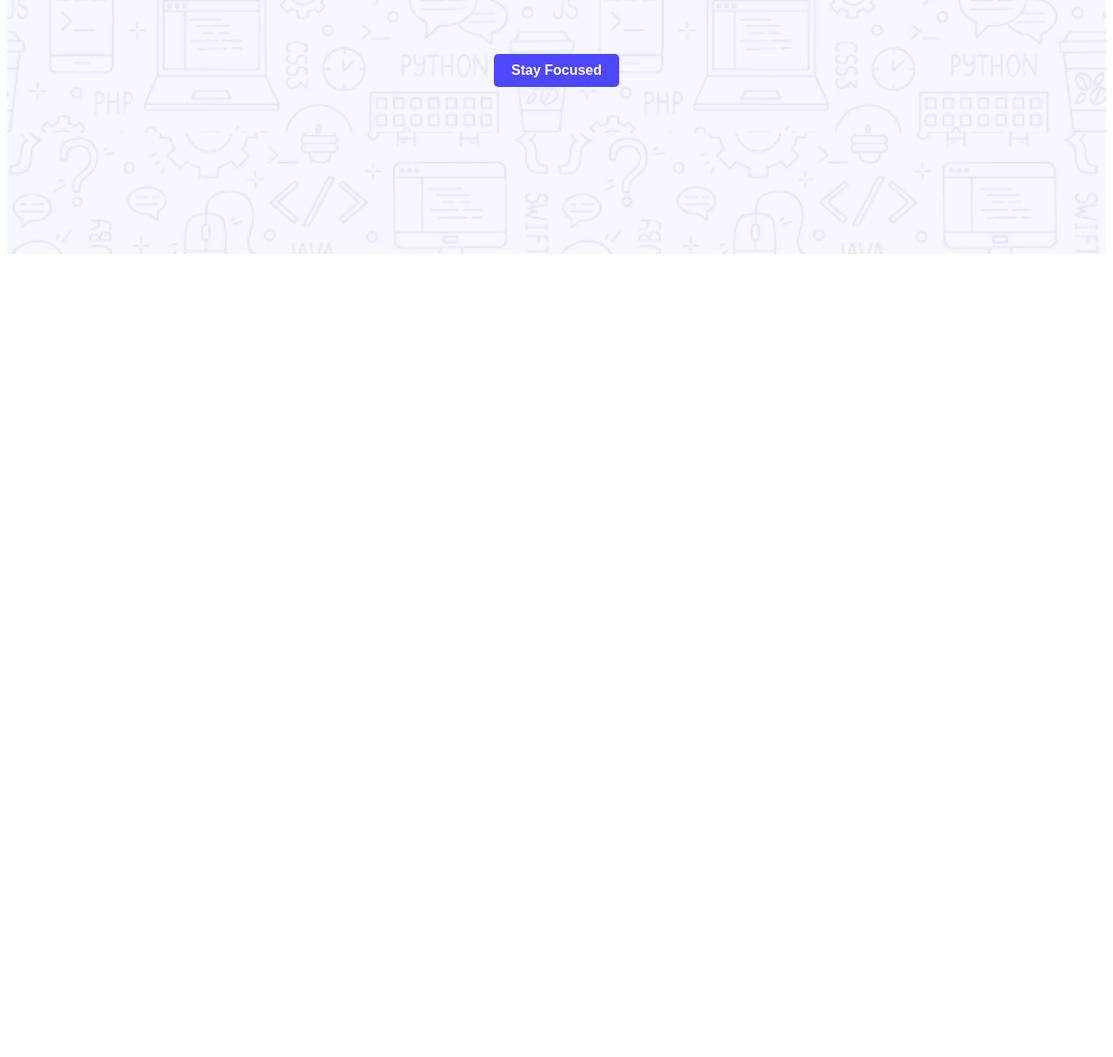
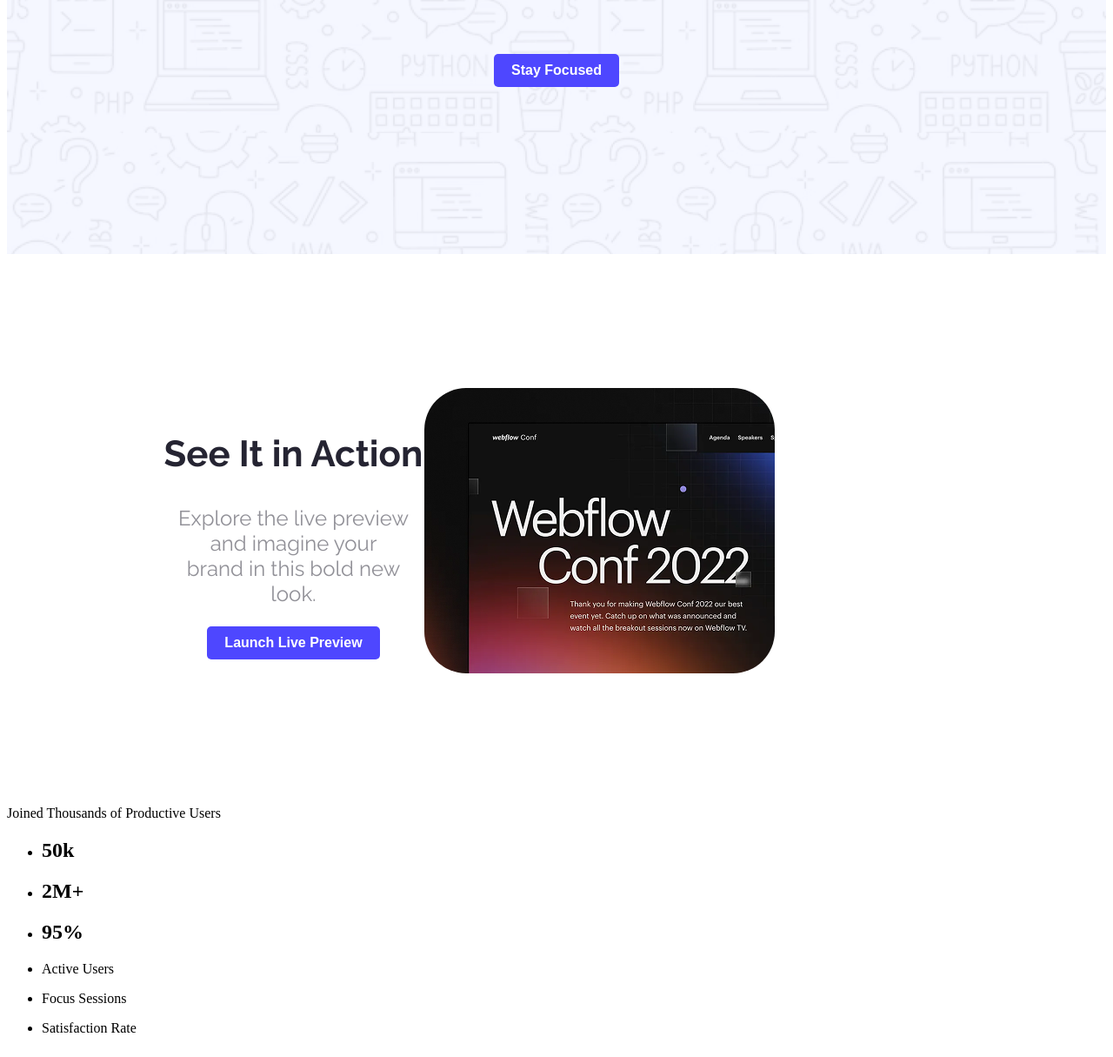
Before and after one commit to Toyon1/Assingment, a plain HTML site: page index.html in a window 1280 px wide. Shown: the part 1000-2215 px from the top of the page at 87% size. Before the commit the page ends 1300 px from the top, so only its background shows below. Drawn offline with Linux system fonts and the light colour scheme.

Commit message:
assingment

```diff
--- a/css file/in.css
+++ b/css file/in.css
@@ -10,10 +10,6 @@
 .raleway-content {
   font-family: "Raleway", sans-serif;
   font-optical-sizing: auto;
-  font-weight: bold;
-  font-style: normal;
-  font-size: 65px;
-  font-style: wrap;
 }
 header{
   background-image: url("hero-bg.png");
@@ -30,6 +26,12 @@
   justify-content: space-between;
   align-items: center;
 }
+.cool{
+  font-weight: bold;
+  font-style: normal;
+  font-size: 65px;
+  font-style: wrap;
+}
 .nav-links{
   color: white;
   font-size: 16px;
@@ -44,5 +46,27 @@
 .content{
   text-align: center;
   padding: 20px;
-  margin: 309px 267.5px 152px 267.5px;
+  margin: 158px 267.5px 152px 267.5px;
 }
+.content-two{
+  text-align: center;
+  padding: 20px;
+  margin: 134px 141px 116px 159px;
+}
+.he{
+  font-size: 42px;
+  font-weight: bold;
+  color: #252432;
+}
+.second{
+  font-size: 24px;
+  font-weight: regular;
+  color: #252432;
+  opacity: 50%;
+  margin-top: 23px;
+  margin-bottom: 23px;
+}
+.webflow{
+  border-radius: 48px;
+  margin-right: 220px;
+}
--- a/index.html
+++ b/index.html
@@ -22,13 +22,39 @@
         <button class="nav-links">Sign Up</button>
     </ul>
 </nav>
- <div class="content">
-        <p class="raleway-content">Cool Dark UI Template for Webflow Agencies!</p>
+ <nav class="content">
+    <div class="raleway-content">
+        <p class="cool">Cool Dark UI Template for Webflow Agencies!</p>
         <button class="nav-links">Stay Focused</button>
     </div>
+    </nav>
     </header>
     <main>
-
+        <nav class="content-two">
+            <div class="raleway-content">
+                <h2 class="he">See It in Action</h2>
+                <p class="second">Explore the live preview and imagine your<br>brand in this bold new look.</p>
+                <button class="nav-links">Launch Live Preview</button>
+            </div>
+            <img class="webflow" src="Side.png" alt="picture">
+        </nav>
+        <nav>
+            <div>
+                    <p>
+                        Joined Thousands of Productive Users
+                    </p>
+                    <ul>
+                    <li><h1>50k</h1></li>
+                    <li><h1>2M+</h1></li>
+                    <li><h1>95%</h1></li>
+                </ul>
+                <ul>
+                    <li><p>Active Users</p></li>
+                    <li><p>Focus Sessions</p></li>
+                    <li><p>Satisfaction Rate</p></li>
+                </ul>
+            </div>
+        </nav>
     </main>
     <footer>
 
```
Also changed, not shown: Side.png (renamed from B12A01-landing-launchpad/Assets/wc-mini.png).
